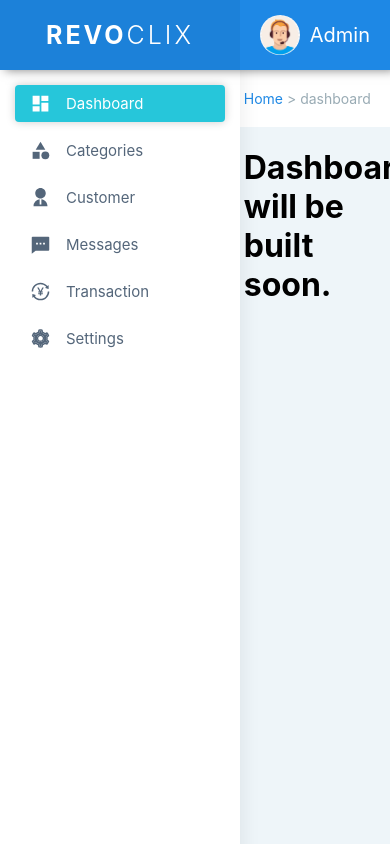
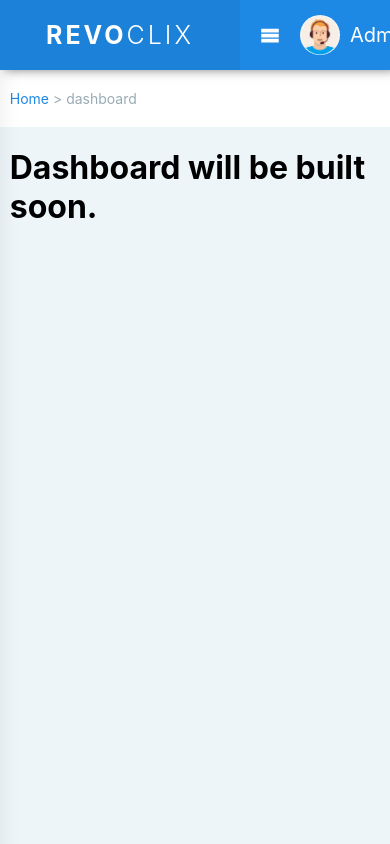
Before and after one commit to websmartdream428/revoclix-dashboard, a React (Create React App) app: page /home in a window 390 px wide. Built offline with nearby package versions, Linux system fonts and the light colour scheme.

Commit message:
feat: responsive sidebar

```diff
--- /dev/null
+++ b/src/components/MenuToggleButton/MenuToggleButton.styles.ts
@@ -0,0 +1,21 @@
+import styled from "styled-components";
+
+export const ButtonWrapper = styled.div`
+  height: 100%;
+  justify-content: center;
+  align-items: center;
+  font-size: 20px;
+  padding: 0 10px;
+  transition: all 0.3s;
+  color: #fff;
+  display: none;
+  :hover {
+    background-color: #00000020;
+  }
+  :active {
+    background-color: #00000040;
+  }
+  @media screen and (max-width: 1024px) {
+    display: flex;
+  }
+`;
--- /dev/null
+++ b/src/components/MenuToggleButton/MenuToggleButton.tsx
@@ -0,0 +1,15 @@
+import React from "react";
+import { ImMenu } from "react-icons/im";
+import { MenuToggleProps } from "types/MenuToggleProps";
+
+import { ButtonWrapper } from "./MenuToggleButton.styles";
+
+const MenuToggleButton: React.FC<MenuToggleProps> = ({ onClick }) => {
+  return (
+    <ButtonWrapper onClick={onClick}>
+      <ImMenu />
+    </ButtonWrapper>
+  );
+};
+
+export default MenuToggleButton;
--- a/src/components/index.tsx
+++ b/src/components/index.tsx
@@ -5,3 +5,4 @@ export { default as AppBreadCrumb } from "./AppBreadcrumb/AppBreadcrumb";
 export { default as UserLogo } from "./UserLogo/UserLogo";
 export { default as CustomButton } from "./CustomButton/CustomButton";
 export { default as Container } from "./Container/Container";
+export { default as MenuToggleButton } from "./MenuToggleButton/MenuToggleButton";
--- a/src/layouts/App.styles.ts
+++ b/src/layouts/App.styles.ts
@@ -8,6 +8,12 @@ export const AppContent = styled.div`
   padding-left: 240px;
   padding-top: 70px;
   background: #eef5f9;
+  transition: all 0.3s;
+
+  @media screen and (max-width: 1024px) {
+    padding-left: 0;
+  }
+
   ::-webkit-scrollbar {
     width: 5px;
     height: 5px;
--- a/src/layouts/AppLayout.tsx
+++ b/src/layouts/AppLayout.tsx
@@ -10,14 +10,20 @@ import { AppContent, AppWrapper } from "./App.styles";
 const AppLayout: React.FC = ({ children }) => {
   const location = useLocation();
   const [appFlag, setAppFlag] = useState(false);
+  const [menuFlag, setMenuFlag] = useState(false);
 
   useEffect(() => {
     setAppFlag(location.pathname !== "/");
   }, [location]);
+
+  const handleMenuClick = () => {
+    setMenuFlag((prev) => !prev);
+  };
+
   return appFlag ? (
     <AppWrapper>
-      <Sidebar />
-      <Navbar />
+      <Sidebar flag={menuFlag} onClick={() => setMenuFlag(false)} />
+      <Navbar onClick={handleMenuClick} />
       <AppContent>
         <AppBreadCrumb />
         <Container>{children}</Container>
--- a/src/layouts/navbar/Navbar.styles.ts
+++ b/src/layouts/navbar/Navbar.styles.ts
@@ -15,4 +15,7 @@ export const NavbarSection = styled.div`
   display: flex;
   justify-content: flex-end;
   width: calc(100vw - 260px);
+  @media screen and (max-width: 1024px) {
+    justify-content: space-between;
+  }
 `;
--- a/src/layouts/navbar/Navbar.tsx
+++ b/src/layouts/navbar/Navbar.tsx
@@ -1,14 +1,16 @@
 import React from "react";
 
-import { AppLogo, UserLogo } from "components";
+import { AppLogo, MenuToggleButton, UserLogo } from "components";
 
 import { NavbarSection, NavbarWrapper } from "./Navbar.styles";
+import { MenuToggleProps } from "types/MenuToggleProps";
 
-const Navbar = () => {
+const Navbar: React.FC<MenuToggleProps> = ({ onClick }) => {
   return (
     <NavbarWrapper>
       <AppLogo />
       <NavbarSection>
+        <MenuToggleButton onClick={onClick} />
         <UserLogo />
       </NavbarSection>
     </NavbarWrapper>
--- a/src/layouts/sidebar/Sidebar.styles.ts
+++ b/src/layouts/sidebar/Sidebar.styles.ts
@@ -1,11 +1,34 @@
 import styled from "styled-components";
+import { FlagProps } from "types/FlagProps";
 
-export const SidebarWrapper = styled.div`
+export const SidebarWrapper = styled.div<FlagProps>`
   padding-top: 70px;
   width: 240px;
   position: fixed;
   background: #fff;
+  left: 0;
   height: 100vh;
   z-index: 9999;
+  transition: all 0.3s;
   box-shadow: 1px 0px 20px rgb(0 0 0 / 8%);
+  @media screen and (max-width: 1024px) {
+    left: ${({ flag }) => (flag ? "0" : "-240px")};
+  }
 `;
+
+export const SidebarOverLay = styled.div<FlagProps>`
+  display: none;
+  position: fixed;
+  transition: all 0.3s;
+  width: 100vw;
+  top: 0;
+  left: 0;
+  height: 100vh;
+  background-color: #00000080;
+  z-index: 999;
+  @media screen and (max-width: 1024px) {
+    display: block;
+    opacity: ${({ flag }) => (flag ? "1" : "0")};
+    visibility: ${({ flag }) => (flag ? "visible" : "hidden")};
+  }
+`;
--- a/src/layouts/sidebar/Sidebar.tsx
+++ b/src/layouts/sidebar/Sidebar.tsx
@@ -6,20 +6,23 @@ import { RiDashboardFill, RiUser2Fill, RiMessage2Fill } from "react-icons/ri";
 import { MdCategory } from "react-icons/md";
 import { AiOutlineTransaction, AiTwotoneSetting } from "react-icons/ai";
 
-import { SidebarWrapper } from "./Sidebar.styles";
+import { SidebarOverLay, SidebarWrapper } from "./Sidebar.styles";
 import SidebarContext from "context/SidebarContext";
+import { FlagProps } from "types/FlagProps";
 
-const Sidebar: React.FC = () => {
+const Sidebar: React.FC<FlagProps> = ({ flag, onClick }) => {
   const history = useHistory();
   const { sidebar, setSidebar } = useContext<any>(SidebarContext);
 
   const handleMenuClick = (key: string, value: string) => {
     setSidebar({ key, value });
     history.push(`/${key}`);
+    onClick && onClick();
   };
 
   return (
-    <SidebarWrapper>
+    <>
+      <SidebarWrapper flag={flag}>
         <ProSidebar>
           <Menu iconShape="square">
             <MenuItem
@@ -70,8 +73,9 @@ const Sidebar: React.FC = () => {
           </SubMenu> */}
           </Menu>
         </ProSidebar>
-      ;
       </SidebarWrapper>
+      <SidebarOverLay flag={flag} onClick={onClick} />
+    </>
   );
 };
 
--- /dev/null
+++ b/src/types/FlagProps.ts
@@ -0,0 +1,4 @@
+export interface FlagProps {
+  flag?: boolean | undefined;
+  onClick?: () => void | undefined;
+}
--- /dev/null
+++ b/src/types/MenuToggleProps.ts
@@ -0,0 +1,3 @@
+export interface MenuToggleProps {
+  onClick: React.MouseEventHandler<HTMLDivElement> | undefined;
+}
```
Lines whose indentation alone changed are shown as unchanged.
